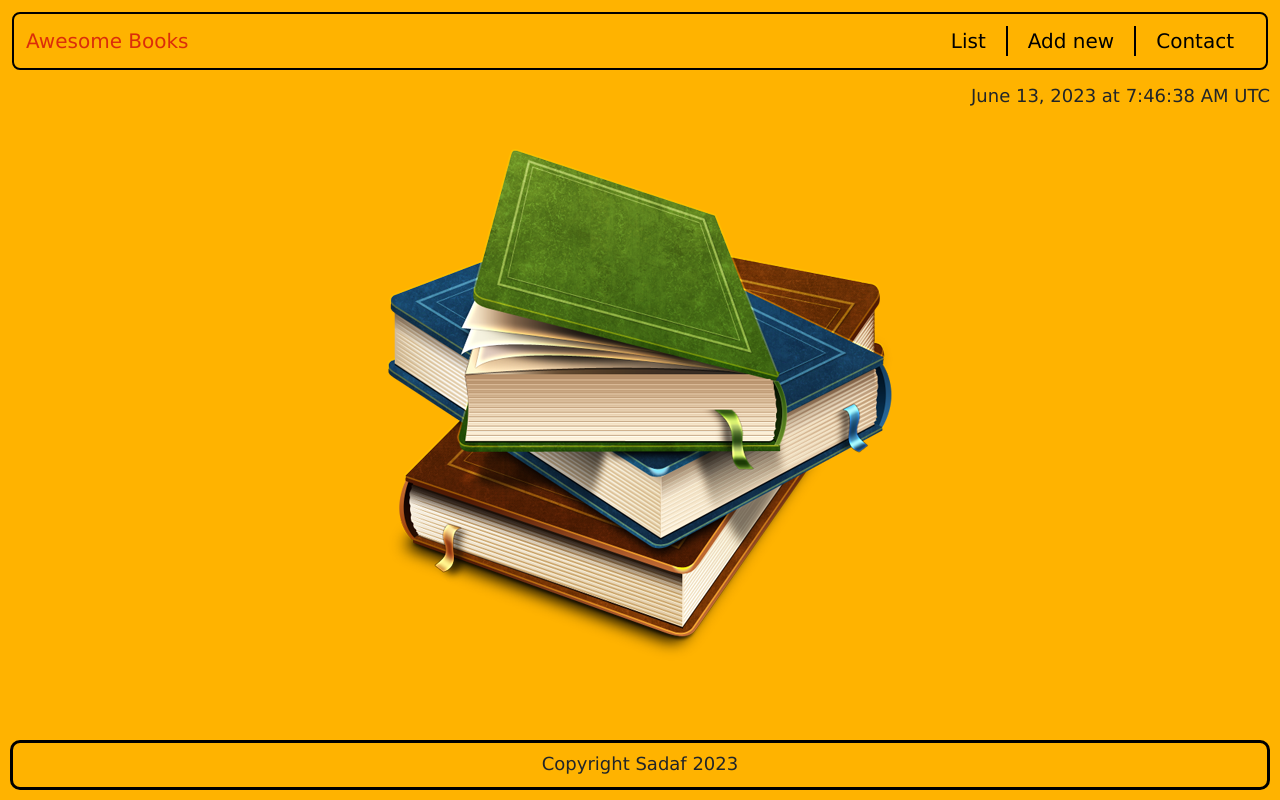
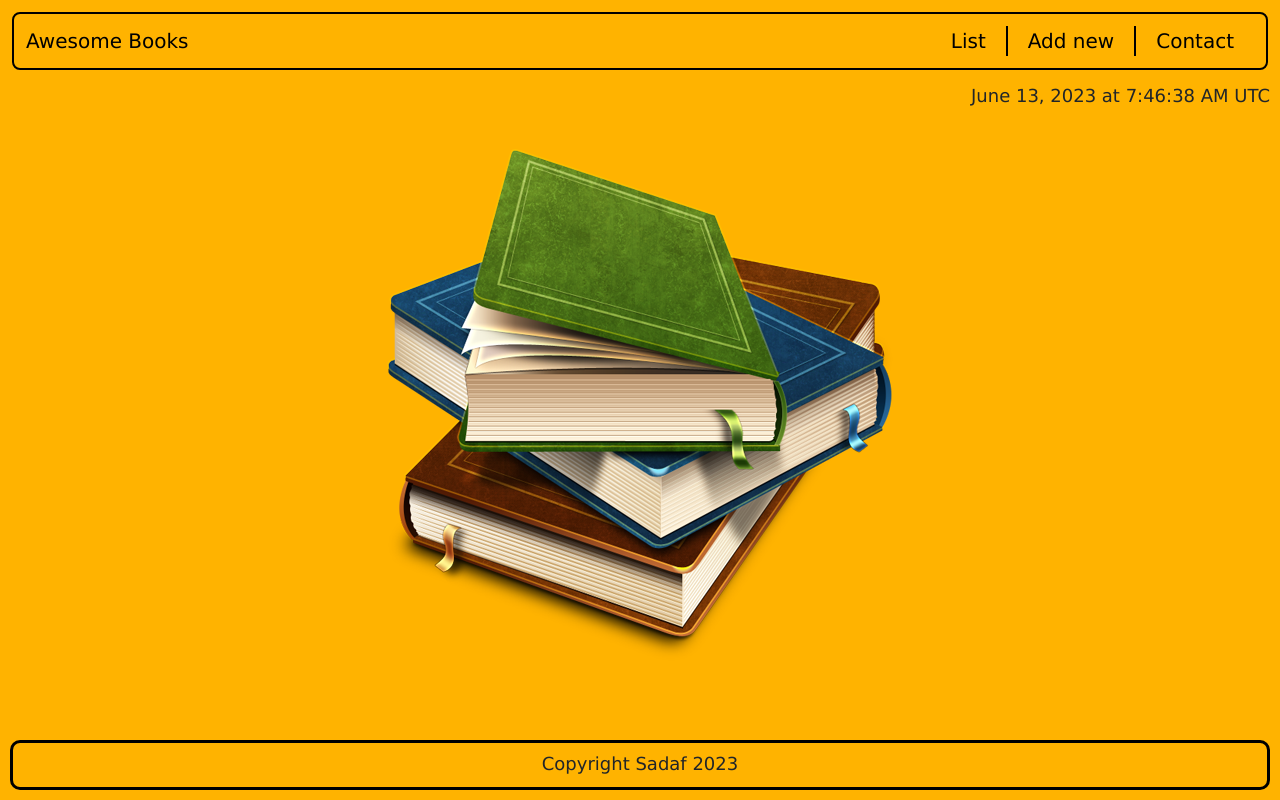
Before and after one commit to sadaf-Daneshgar/Awesome-book-with-ES6, a website with bundled scripts: page index.html in a window 1280 px wide. In both pictures the pointer is over the link "Awesome Books". Built offline with nearby package versions, Linux system fonts and the light colour scheme.

Commit message:
Add hover into nav

```diff
--- a/index.css
+++ b/index.css
@@ -126,6 +126,10 @@ li {
   color: #d20d0dcd;
 }
 
+.awsome-book:hover {
+  color: black;
+}
+
 .nav-item {
   font-size: 20px;
   color: black;
```
